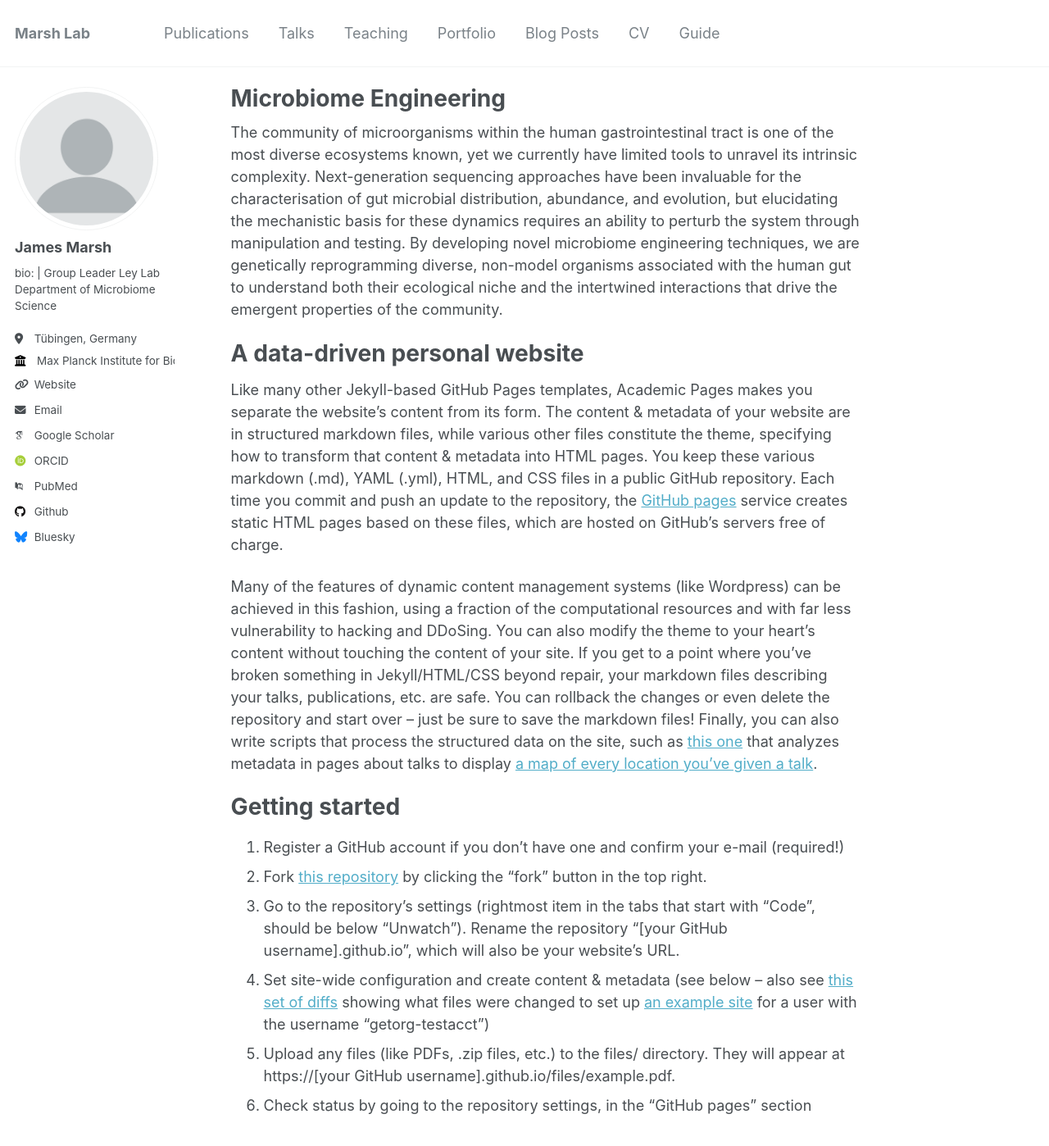
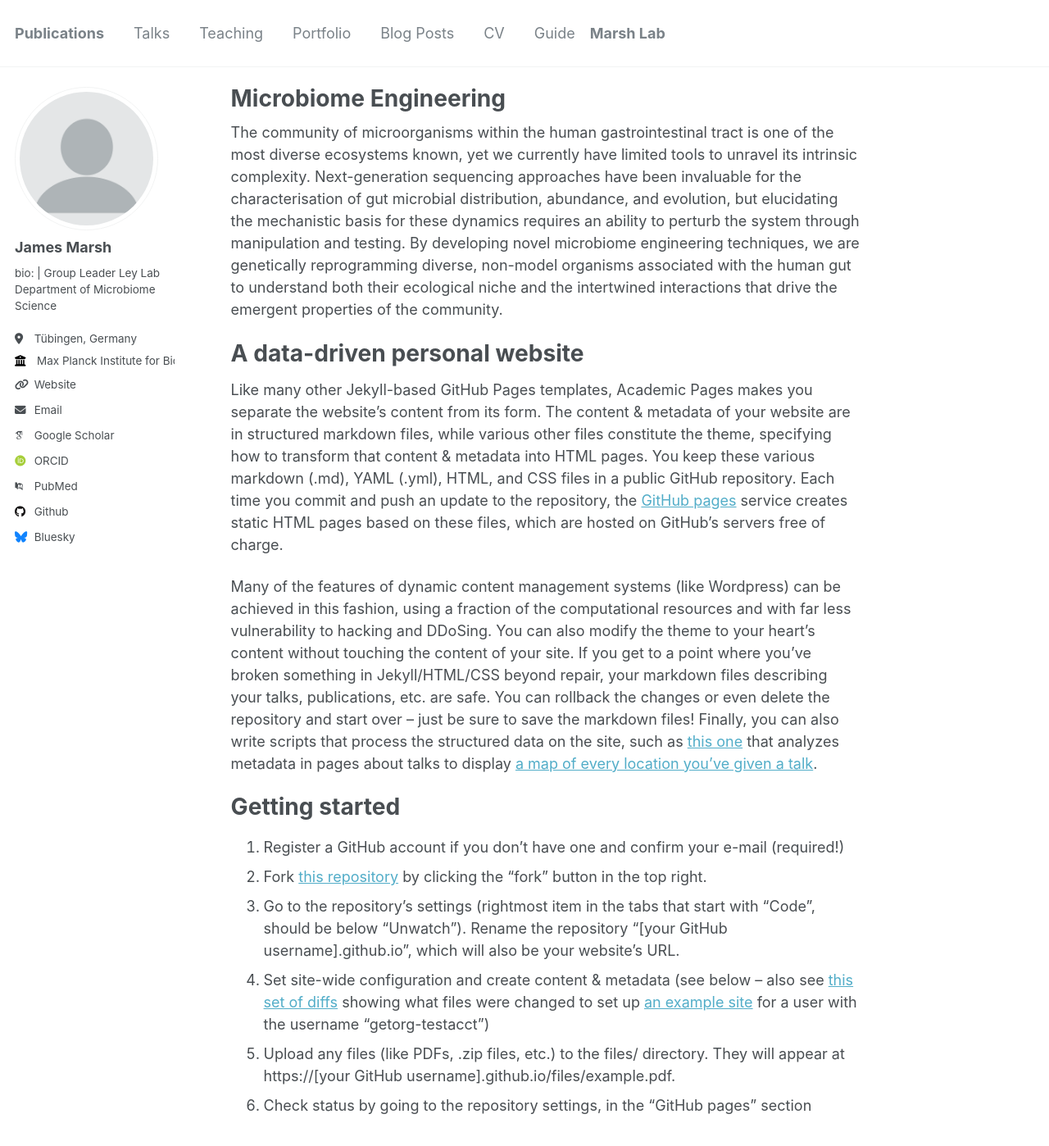
Before and after one commit to marshomics/marshomics.github.io, a Jekyll site: the page built from _pages/about.md, in a window 1280 px wide and 1400 px high. Shown: the whole window at 82% size. Built offline with Jekyll 4.4.1, drawn with Linux system fonts in a browser that asks for light colours; some web fonts are replaced.

Commit message:
Move logo to right

```diff
--- a/_includes/masthead.html
+++ b/_includes/masthead.html
@@ -6,17 +6,19 @@
       <nav id="site-nav" class="greedy-nav">
         <button><div class="navicon"></div></button>
         <ul class="visible-links">
-          <li class="masthead__menu-item masthead__menu-item--lg"><a href="{{ base_path }}/">{{ site.title }}</a></li>
           {% for link in site.data.navigation.main %}
             {% if link.url contains 'http' %}
               {% assign domain = '' %}
-              {% else %}
+            {% else %}
               {% assign domain = base_path %}
             {% endif %}
             <li class="masthead__menu-item"><a href="{{ domain }}{{ link.url }}">{{ link.title }}</a></li>
           {% endfor %}
         </ul>
         <ul class="hidden-links hidden"></ul>
+        <ul class="site-title">
+          <li class="masthead__menu-item masthead__menu-item--lg"><a href="{{ base_path }}/">{{ site.title }}</a></li>
+        </ul>
       </nav>
     </div>
   </div>
--- a/_sass/_masthead.scss
+++ b/_sass/_masthead.scss
@@ -21,12 +21,18 @@
       padding: 1em 1em 1em;
       font-family: $sans-serif-narrow;
 
+      display: flex; /* Enable Flexbox */
+      justify-content: space-between; /* Distribute space between nav and title */
+      align-items: center; /* Center items vertically */
+
       @include breakpoint($x-large) {
         max-width: $x-large;
       }
 
       nav {
         z-index: 10;
+        display: flex;
+        flex-grow: 1; /* Ensure nav takes up available space */
       }
 
       a {
@@ -36,12 +42,13 @@
   }
 
   .masthead__menu {
-
     ul {
       margin: 0;
       padding: 0;
       clear: both;
       list-style-type: none;
+      display: flex; /* Flexbox for menu items */
+      gap: 20px; /* Space between menu items */
     }
   }
 
@@ -51,7 +58,14 @@
     white-space: nowrap;
 
     &--lg {
-    padding-right: 3em;
       font-weight: 700;
+      margin-left: auto; /* Push the "Marsh Lab" title to the right */
     }
   }
+
+  /* New class to style the site title if needed */
+  .masthead__site-title {
+    margin-left: auto;
+    font-weight: bold;
+    font-size: 1.2em; /* Adjust font size if necessary */
+  }
```
Lines whose indentation alone changed are shown as unchanged.
